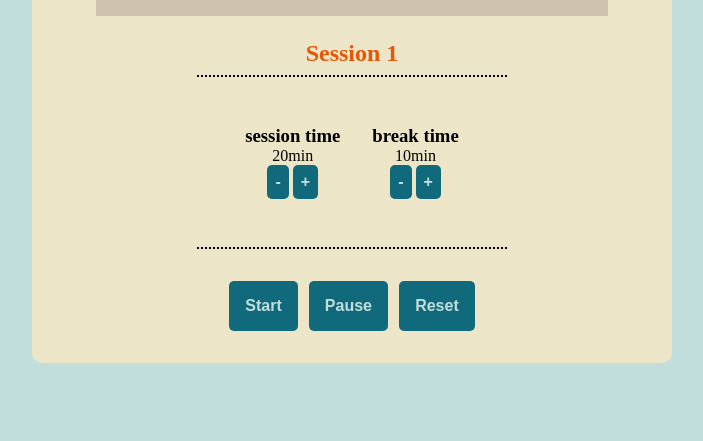
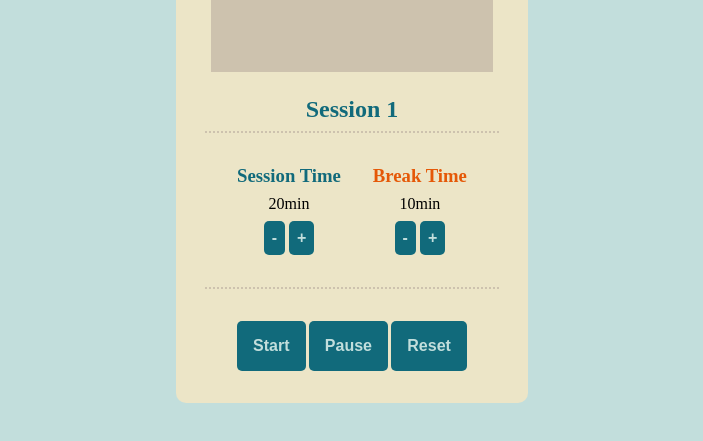
Before and after one commit to ssharmapavitra/Pomodoro-Clock, a plain HTML site: page index.html in a window 1280 px wide. Shown: the part 357-798 px from the top of the page, without its empty margins (288-991 px from the left). Drawn offline with Linux system fonts and the light colour scheme.

Commit message:
Added Style

```diff
--- a/index.html
+++ b/index.html
@@ -24,7 +24,7 @@
 					</div>
 					<div class="sessionValues" id="sessionValues">
 						<div class="sessionTime">
-							<h3>session time</h3>
+							<h3>Session Time</h3>
 							<p class="sesText">20min</p>
 							<div class="addSubbtn">
 								<button class="btn ctr" id="sesSub">-</button>
@@ -32,7 +32,7 @@
 							</div>
 						</div>
 						<div class="breakTime">
-							<h3>break time</h3>
+							<h3>Break Time</h3>
 							<p class="brekText">10min</p>
 							<div class="addSubbtn">
 								<button class="btn ctr" id="breSub">-</button>
--- a/script/script.js
+++ b/script/script.js
@@ -61,8 +61,10 @@ function runSessionTimer() {
 				if (session) {
 					sessionNumber++;
 					sessionHead.innerHTML = `BREAK !!`;
+					sessionHead.style.color = `var(--headColor)`;
 				} else {
 					sessionHead.innerHTML = `SESSION ${sessionNumber}`;
+					sessionHead.style.color = `var(--buttonColor)`;
 				}
 				session = !session;
 				timer = session ? sesTime : breTime;
--- a/stylesheet/style.css
+++ b/stylesheet/style.css
@@ -23,12 +23,13 @@
 .clockPad {
 	display: flex;
 	flex-direction: column;
-	width: 50%;
-	height: 80%;
+	width: 352px;
+	height: 720px;
 	background-color: var(--padColor);
 	border-radius: 10px;
 	padding-top: 20px;
 	align-items: center;
+	margin: 1rem;
 	/* border: 2px solid pink; */
 }
 
@@ -68,12 +69,12 @@
 	align-items: center;
 	/* border: 2px solid red; */
 	padding: 0.5rem;
-	border-bottom: 2px dotted black;
+	border-bottom: 2px dotted var(--clockBoxColor);
 }
 .sessionHead h3 {
 	font-size: 1.5rem;
 	font-weight: 600;
-	color: var(--headColor);
+	color: var(--buttonColor);
 }
 
 /* Functions */
@@ -83,8 +84,8 @@
 	align-items: center;
 	width: 100%;
 	/* border: 2px solid red; */
-	padding: 2rem;
-	border-bottom: 2px dotted black;
+	padding: 1rem;
+	border-bottom: 2px dotted var(--clockBoxColor);
 }
 
 .sessionTime {
@@ -95,6 +96,14 @@
 	/* border: 2px solid green; */
 	padding: 1rem;
 }
+.sessionTime h3 {
+	/* border: 2px solid green; */
+	margin-bottom: 0.5rem;
+	color: var(--buttonColor);
+}
+.sesText {
+	margin-bottom: 0.5rem;
+}
 .breakTime {
 	display: flex;
 	justify-content: center;
@@ -102,6 +111,14 @@
 	flex-direction: column;
 	/* border: 2px solid yellow; */
 	padding: 1rem;
+}
+.breakTime h3 {
+	/* border: 2px solid yellow; */
+	margin-bottom: 0.5rem;
+	color: var(--headColor);
+}
+.brekText {
+	margin-bottom: 0.5rem;
 }
 
 /* Controls */
@@ -128,3 +145,10 @@
 	padding: 0.5rem;
 	color: var(--bgColor);
 }
+
+@media (max-width: 300px) {
+	.container {
+		height: 100%;
+		/* background-color: #e55807; */
+	}
+}
```
